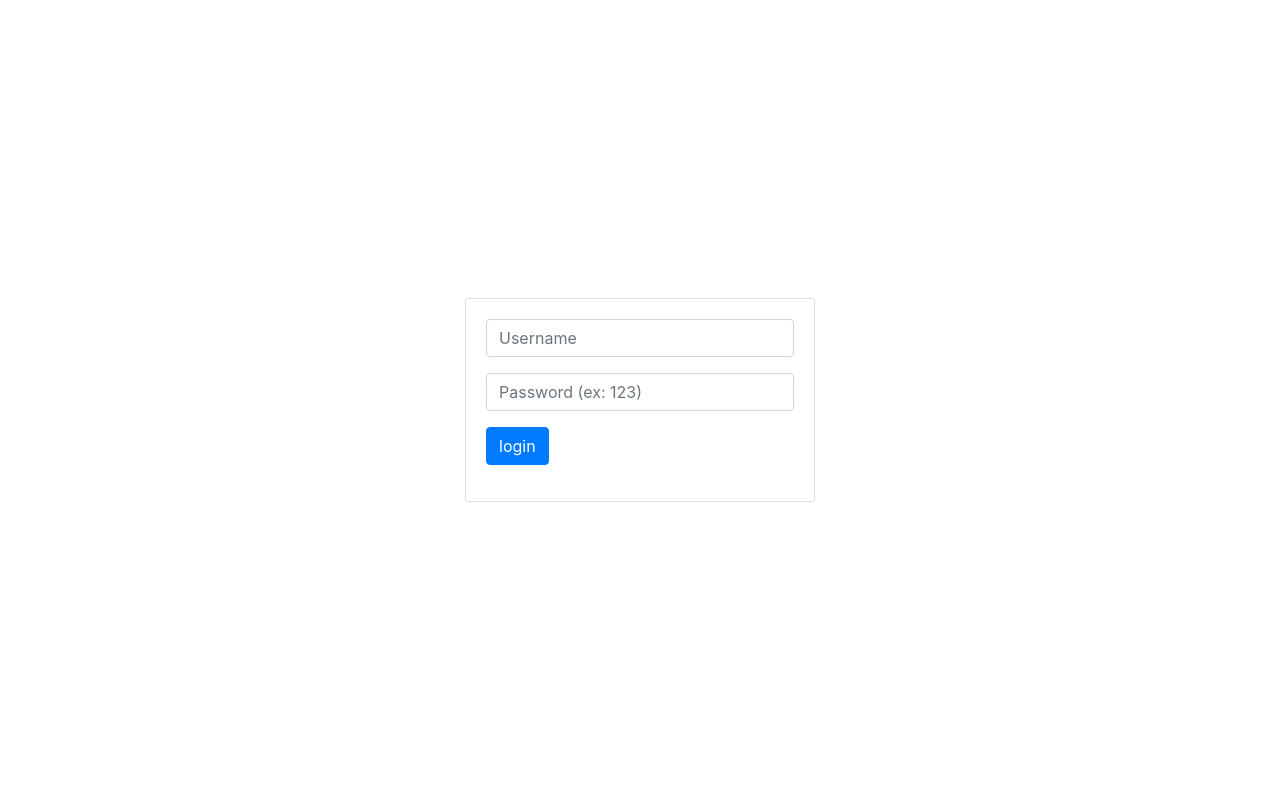
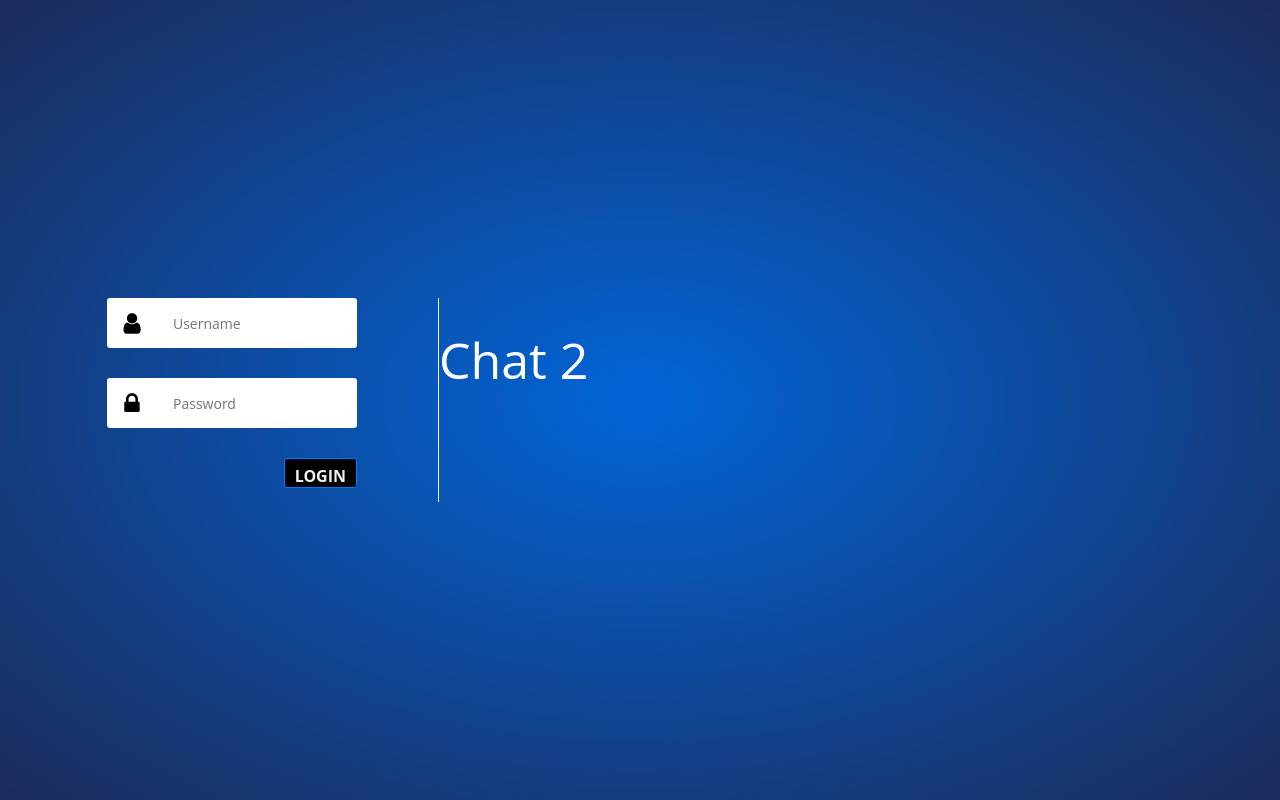
Before and after one commit to XaviSanta/VirtualCommunicationEnvironment, a website: page frontend/loginPage/login.html in a window 1280 px wide. Drawn offline with nearby package versions, Linux system fonts and the light colour scheme.

Commit message:
Add login

```diff
--- a/frontend/loginPage/login.css
+++ b/frontend/loginPage/login.css
@@ -0,0 +1,126 @@
+@charset "utf-8";
+
+div.main{
+  background: radial-gradient(ellipse at center,  #0264d6 1%,#1c2b5a 100%); /* W3C */
+  height:calc(100vh);
+  width:100%;
+}
+
+/* ---------- GENERAL ---------- */
+body {
+  color: #606468;
+  font: 87.5%/1.5em 'Open Sans', sans-serif;
+  margin: 0;
+}
+
+a {
+	color: #eee;
+	text-decoration: none;
+}
+
+a:hover {
+	text-decoration: underline;
+}
+
+input {
+	border: none;
+	font-family: 'Open Sans', Arial, sans-serif;
+	font-size: 14px;
+	line-height: 1.5em;
+	padding: 0;
+	-webkit-appearance: none;
+}
+
+p {
+	line-height: 1.5em;
+}
+
+.clearfix {
+  *zoom: 1;
+}
+
+.container {
+  left: 50%;
+  position: fixed;
+  top: 50%;
+  transform: translate(-50%, -50%);
+}
+
+/* ---------- LOGIN ---------- */
+
+#login form{
+	width: 250px;
+}
+#login, .logo{
+    display:inline-block;
+    width:40%;
+}
+#login{
+border-right:1px solid #fff;
+  padding: 0px 22px;
+  width: 59%;
+}
+.logo{
+color:#fff;
+font-size:50px;
+  line-height: 125px;
+}
+
+#login form span.fa {
+	background-color: #fff;
+	border-radius: 3px 0px 0px 3px;
+	color: #000;
+	display: block;
+	float: left;
+	height: 50px;
+    font-size:24px;
+	line-height: 50px;
+	text-align: center;
+	width: 50px;
+}
+
+#login form input {
+	height: 50px;
+}
+fieldset{
+    padding:0;
+    border:0;
+    margin: 0;
+
+}
+#login form input[type="text"], input[type="password"] {
+	background-color: #fff;
+	border-radius: 0px 3px 3px 0px;
+	color: #000;
+	margin-bottom: 1em;
+	padding: 0 16px;
+	width: 200px;
+}
+
+#login form button {
+  border-radius: 3px;
+  -moz-border-radius: 3px;
+  -webkit-border-radius: 3px;
+  background-color: #000000;
+  color: #eee;
+  font-weight: bold;
+  text-transform: uppercase;
+  padding: 5px 10px;
+  height: 30px;
+}
+
+#login form input[type="submit"]:hover {
+	background-color: #d44179;
+}
+
+#login > p {
+	text-align: center;
+}
+
+#login > p span {
+	padding-left: 5px;
+}
+.middle {
+  display: flex;
+  width: 600px;
+}
--- a/frontend/loginPage/login.html
+++ b/frontend/loginPage/login.html
@@ -4,27 +4,34 @@
   <title>Login</title>
   <script src="https://ajax.googleapis.com/ajax/libs/jquery/1.9.1/jquery.min.js"></script>
   <script src="https://cdnjs.cloudflare.com/ajax/libs/jquery/3.2.1/jquery.min.js"></script>
-    <link href="https://maxcdn.bootstrapcdn.com/bootstrap/4.0.0/css/bootstrap.min.css" rel="stylesheet" id="bootstrap-css">
+  <link href="https://maxcdn.bootstrapcdn.com/bootstrap/4.0.0/css/bootstrap.min.css" rel="stylesheet"
+    id="bootstrap-css">
   <script src="https://maxcdn.bootstrapcdn.com/bootstrap/4.0.0/js/bootstrap.min.js"></script>
+  <link rel="stylesheet" href="https://maxcdn.bootstrapcdn.com/font-awesome/4.3.0/css/font-awesome.min.css">
   <link href="./login.css" rel="stylesheet">
 </head>
 
 <body>
-    <div class="container" id="initial-screen">
-      <div class="row justify-content-center align-items-center" style="height:100vh">
-        <div class="col-4">
-          <div class="card">
-            <div class="card-body">
+  <div class="main" id="initial-screen">
+    <div class="container">
+      <div class="middle">
+        <div id="login">
           <form id="login-form">
-                <div class="form-group">
-                  <input type="text" class="form-control" id="username" placeholder="Username">
+            <fieldset class="clearfix">
+              <p><span class="fa fa-user"></span><input type="text" id="username" Placeholder="Username" required></p>
+              <p><span class="fa fa-lock"></span><input type="password" id="password" Placeholder="Password" required></p>
+              <div>
+                <span style="width:100%; text-align:right;  display: inline-block;">
+                  <button type="button" id="sendlogin" class="btn btn-primary" onclick="login()">login</button>
+                </span>
               </div>
-                <div class="form-group">
-                  <input type="password" class="form-control" id="password" placeholder="Password (ex: 123)">
+            </fieldset>
+            <div class="clearfix"></div>
+          </form>
+          <div class="clearfix"></div>
         </div>
-                <button type="button" id="sendlogin" class="btn btn-primary" onclick="login()">login</button>
-              </form>
-            </div>
+        <div class="logo"> Chat 2
+          <div class="clearfix"></div>
         </div>
       </div>
     </div>
@@ -36,4 +43,5 @@
   <script src="./login.js"></script>
 
 </body>
+
 </html>
--- a/frontend/loginPage/login.js
+++ b/frontend/loginPage/login.js
@@ -10,8 +10,8 @@ function login() {
     return false;
   }
 
-  connection = new WebSocket('wss://ecv-etic.upf.edu/node/9034/ws/');
-  // connection = new WebSocket('ws://127.0.0.1:9034');
+  // connection = new WebSocket('wss://ecv-etic.upf.edu/node/9034/ws/');
+  connection = new WebSocket('ws://127.0.0.1:9034');
 
   connection.onopen = () => {
     console.log('Connection is open and ready to use');
```
Lines whose indentation alone changed are shown as unchanged.
